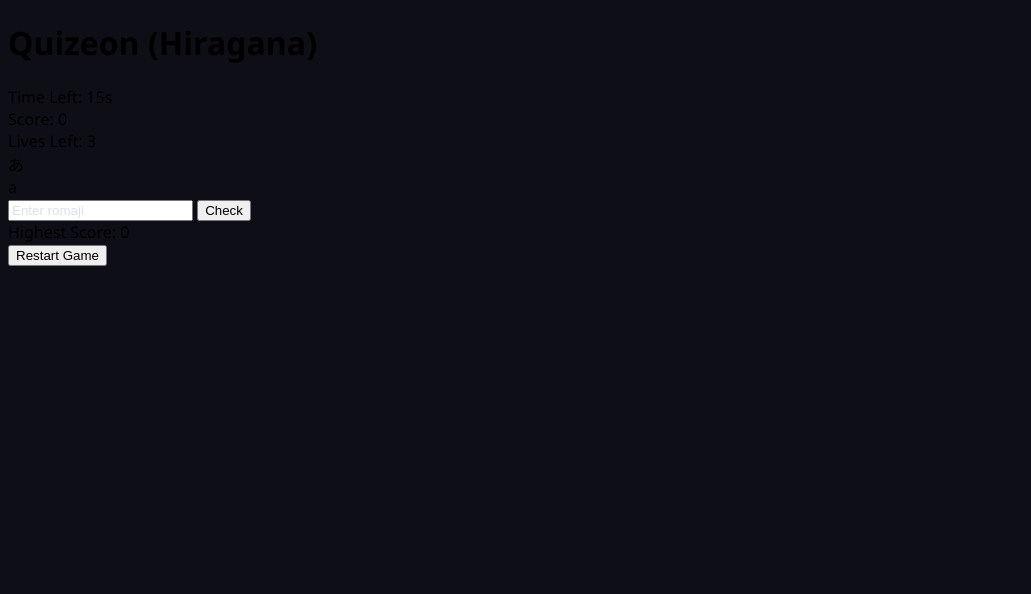
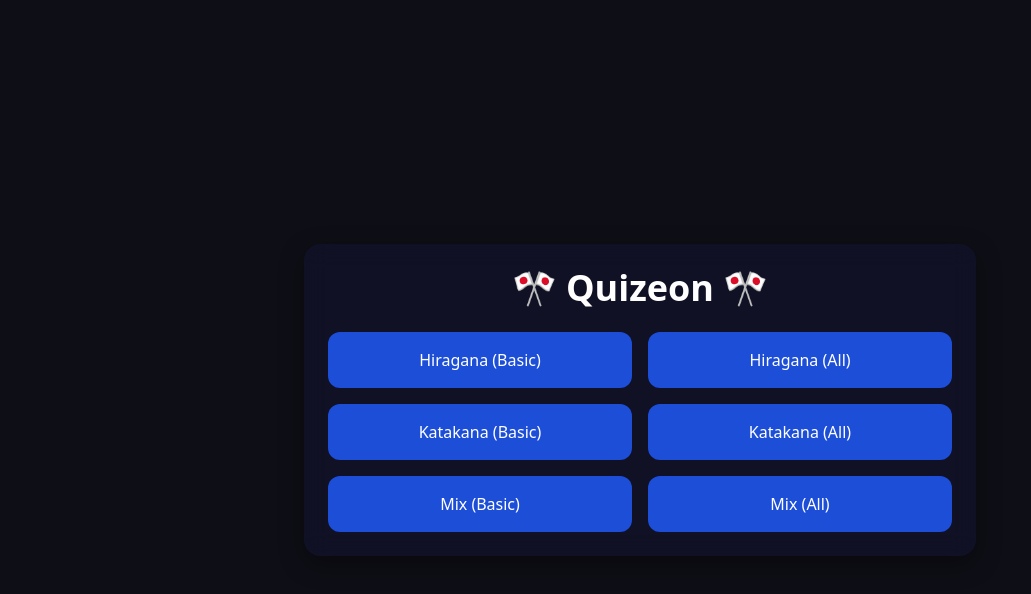
Before and after one commit to muhtasim-neon/quizeon, a plain HTML site: page index.html in a window 1280 px wide. Shown: the whole page, without its empty margins (0-1031 px from the left). Drawn offline with nearby package versions, Linux system fonts and the light colour scheme.

Commit message:
Update index.html

```diff
--- a/index.html
+++ b/index.html
@@ -2,31 +2,55 @@
 <html lang="en">
 <head>
   <meta charset="UTF-8" />
-  <meta name="viewport" content="width=device-width, initial-scale=1.0" />
+  <meta name="viewport" content="width=device-width, initial-scale=1.0"/>
   <title>Quizeon</title>
   <link rel="stylesheet" href="style.css" />
+  <link href="https://cdn.jsdelivr.net/npm/tailwindcss@2.2.19/dist/tailwind.min.css" rel="stylesheet">
 </head>
-<body>
-  <h1>Quizeon (Hiragana) </h1>
-  <div class="score-timer">
-    <div>Time Left: <span id="time">15</span>s</div>
-    <div>Score: <span id="score">0</span></div>
+<body class="text-white flex items-center justify-center min-h-screen p-4">
+  <div class="w-full max-w-2xl space-y-8">
+    <!-- Mode Selector -->
+    <div id="modeSelector" class="glass p-6 space-y-6">
+      <h1 class="text-4xl font-bold text-center">🎌 Quizeon 🎌 </h1>
+      <div class="grid grid-cols-1 sm:grid-cols-2 gap-4">
+        <button onclick="startGame(1)" class="bg-blue-700 hover:bg-blue-600 p-4 rounded-xl transition">Hiragana (Basic)</button>
+        <button onclick="startGame(2)" class="bg-blue-700 hover:bg-blue-600 p-4 rounded-xl transition">Hiragana (All)</button>
+        <button onclick="startGame(3)" class="bg-blue-700 hover:bg-blue-600 p-4 rounded-xl transition">Katakana (Basic)</button>
+        <button onclick="startGame(4)" class="bg-blue-700 hover:bg-blue-600 p-4 rounded-xl transition">Katakana (All)</button>
+        <button onclick="startGame(5)" class="bg-blue-700 hover:bg-blue-600 p-4 rounded-xl transition">Mix (Basic)</button>
+        <button onclick="startGame(6)" class="bg-blue-700 hover:bg-blue-600 p-4 rounded-xl transition">Mix (All)</button>
+      </div>
+    </div>
+
+    <!-- Game UI -->
+    <div id="gameContainer" class="hidden glass p-6 space-y-6 text-center">
+      <div class="flex justify-between text-sm">
+        <div>Score: <span id="score">0</span></div>
+        <div>High Score: <span id="highScore">0</span></div>
+        <div>Lives: <span id="lives">3</span></div>
+        <div>Time: <span id="time">15</span>s</div>
+      </div>
+
+      <div id="kanaCard" class="relative text-7xl font-bold py-10 rounded-xl glass transition">
+        <span id="kanaChar"></span>
+        <div id="romajiHint" class="absolute bottom-2 right-4 text-base text-white/70 hidden"></div>
+      </div>
+
+      <input id="userInput" type="text" placeholder="Type romaji here..." class="w-full p-4 rounded-lg bg-gray-800 text-white outline-none focus:ring-2 focus:ring-blue-500">
+
+      <div id="resultMsg" class="text-xl font-semibold"></div>
+
+      <div class="space-x-4">
+        <button onclick="restartGame()" class="bg-green-600 hover:bg-green-500 px-4 py-2 rounded-xl">Restart</button>
+        <button onclick="goBack()" class="bg-red-600 hover:bg-red-500 px-4 py-2 rounded-xl">Back</button>
+      </div>
+    </div>
   </div>
-  <div class="lives">Lives Left: <span id="lives">3</span></div>
-  <div class="card" id="quizCard">
-    <div id="hiraganaSide">あ</div>
-    <div class="romaji" id="romajiSide">a</div>
-  </div>
-  <div class="input-section">
-    <input type="text" id="userInput" placeholder="Enter romaji" />
-    <button onclick="checkAnswer()">Check</button>
-  </div>
-  <div class="result-msg" id="resultMsg"></div>
-  <div class="high-score">Highest Score: <span id="highScore">0</span></div>
-  <button class="restart-btn" onclick="restartGame()">Restart Game</button>
 
+  <!-- Sound Effects -->
   <audio id="correctSound" src="https://www.soundjay.com/buttons/sounds/button-3.mp3"></audio>
   <audio id="wrongSound" src="https://www.soundjay.com/buttons/sounds/button-10.mp3"></audio>
+  <audio id="clickSound" src="https://www.soundjay.com/buttons/sounds/button-28.mp3"></audio>
 
   <script src="script.js"></script>
 </body>
```
